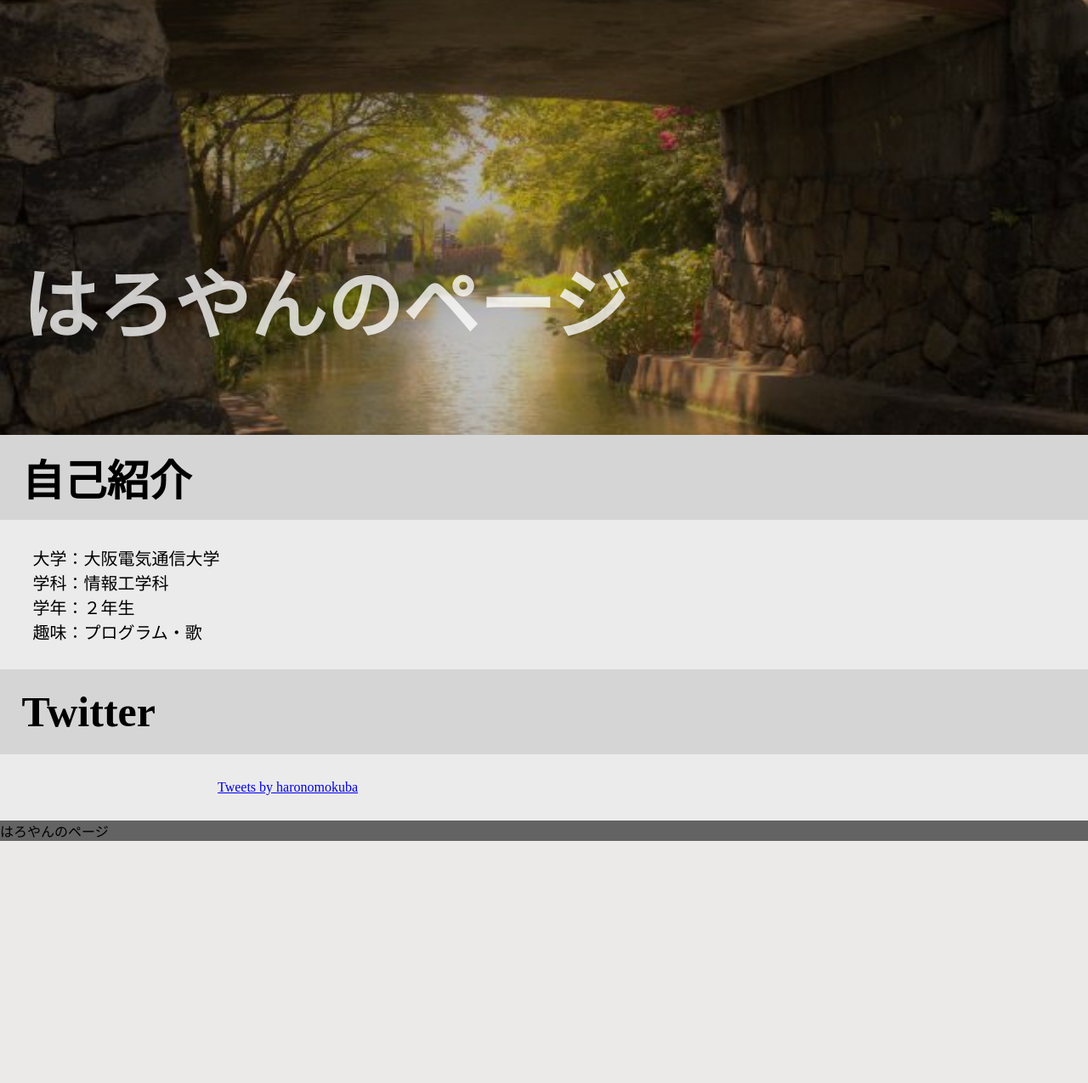
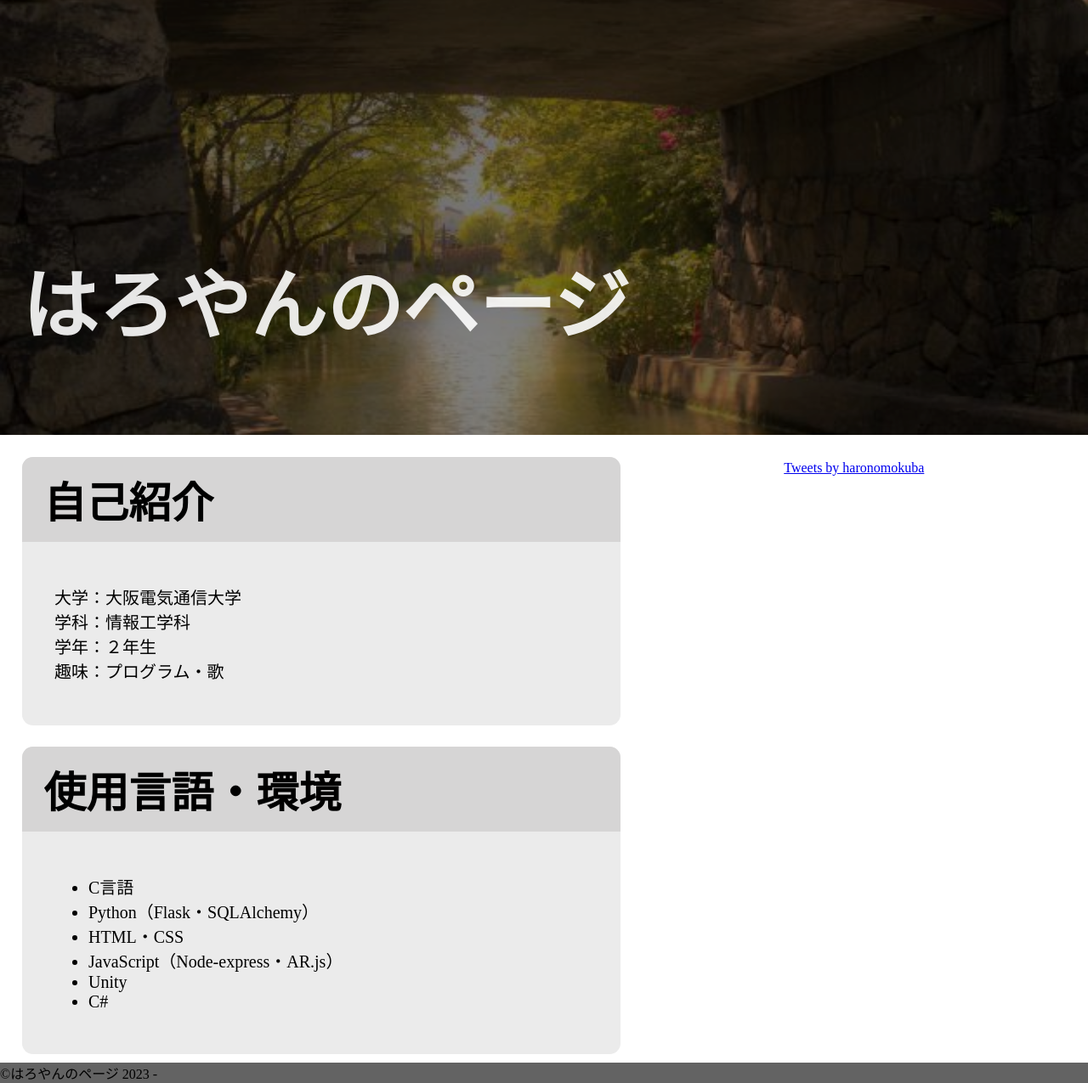
Before and after one commit to haroyan888/Haroyan_homepage, a Flask app: page / in a window 1280 px wide. Shown: the part 70-1345 px from the top of the page at 85% size. Before the commit the page ends 1060 px from the top, so only its background shows below. Run offline with Flask 3, Linux system fonts and the light colour scheme; some libraries are stand-ins or nearby versions.

Commit message:
フレックス表示に対応

```diff
--- a/static/css/style.css
+++ b/static/css/style.css
@@ -28,7 +28,7 @@ header {
 }
 
 .image-text {
-    color: #ffffffc5;
+    color: #ffffffe5;
     font-size: clamp(40px, 7vw, 100px);
     position: absolute;
     display: block;
@@ -40,12 +40,21 @@ header {
     width: 100%;
     height: 40vw;
     object-fit: cover;
-    filter: brightness(75%);
+    filter: brightness(50%);
     margin-bottom: 0;
 }
 
-.block-item {
-    background-color: #ebebeb;
+@media screen and (min-width: 1000px) {
+  .flex-contents {
+      display: flex;
+  }
+
+  .block-item {
+      background-color: #ebebeb;
+      margin: 2vw 0 0 2vw;
+      width: 55vw;
+      border-radius: 1vw;
+  }
 }
 
 .block-title {
@@ -53,9 +62,10 @@ header {
     align-items: center;
     margin-top: 0;
     margin-bottom: 0;
-    height: 100px;
+    height: clamp(70px, 12.5vh, 100px);
     width: calc(100% - clamp(10px, 2vw, 30px));
     padding-left: clamp(10px, 2vw, 30px);
+    border-radius: 1vw 1vw 0 0;
     font-size: clamp(30px, 4vw, 50px);
     background-color: #d6d5d5;
 }
@@ -66,17 +76,51 @@ header {
     padding-bottom: 30px;
 }
 
-#intro-body {
+.list-block {
     margin-left: clamp(20px, 3vw, 40px);
     font-size: 20px;
 }
 
-#twitter-container {
-    margin: 0 auto 0 auto;
-    width: 60vw;
+#intro-list {
+    padding-left: 0;
+}
+
+.list-content {
+    list-style:none;
+}
+
+@media screen and (min-width: 1000px) {
+    #twitter-item {
+        margin-top: 0;
+        width: 400;
+        padding-top: 30px;
+        justify-content: flex-end;
+        margin-left: auto;
+        margin-right: auto;
+        padding-left: 2vw;
+        padding-right: 2vw;
+    }
+}
+
+@media screen and (max-width: 1000px) {
+    .block-item {
+        background-color: #ebebeb;
+        margin: 2vw auto 0 auto;
+        width: 75vw;
+        min-width: 450px;
+        border-radius: 1vw;
+    }
+
+    #twitter-item {
+        padding-top: 30px;
+    }
+    .twitter-timeline {
+        margin-left: auto;
+        margin-right: auto;
+    }
 }
 
 footer {
-    margin-top: 0;
+    margin-top: 10px;
     background-color: #636363;
 }
--- a/templates/index.html
+++ b/templates/index.html
@@ -18,24 +18,43 @@
             <h2 class="image-text">はろやんのページ</h2>
     </div>
 
-    <div class="block-item">
-        <h2 class="block-title">自己紹介</h2>
-        <div class="block-body" id="intro-body">
-            大学：大阪電気通信大学<br>
-            学科：情報工学科<br>
-            学年：２年生<br>
-            趣味：プログラム・歌
+    <div class="flex-contents">
+        <div>
+            <div class="block-item">
+                <h2 class="block-title">自己紹介</h2>
+                <div class="block-body" id="intro-body">
+                    <ul class="list-block" id="intro-list">
+                        <li class="list-content">大学：大阪電気通信大学</li>
+                        <li class="list-content">学科：情報工学科</li>
+                        <li class="list-content">学年：２年生</li>
+                        <li class="list-content">趣味：プログラム・歌</li>
+                    </ul>
+                </div>
+            </div>
+
+            <div class="block-item">
+                <h2 class="block-title">使用言語・環境</h2>
+                <div class="block-body" id="useLangEnv-body">
+                    <ul class="list-block">
+                        <li>C言語</li>
+                        <li>Python（Flask・SQLAlchemy）</li>
+                        <li>HTML・CSS</li>
+                        <li>JavaScript（Node-express・AR.js）</li>
+                        <li>Unity</li>
+                        <li>C#</li>
+                    </ul>
+                </div>
+            </div>
         </div>
+
+        <div id="twitter-item">
+            <a class="twitter-timeline" data-width="400" data-height="600" href="https://twitter.com/haronomokuba?ref_src=twsrc%5Etfw">Tweets by haronomokuba</a>
+        </div>
+
     </div>
 
-    <div class="block-item" >
-        <h2 class="block-title">Twitter</h2>
-        <div class="block-body" id="twitter-container">
-            <a class="twitter-timeline" href="https://twitter.com/haronomokuba?ref_src=twsrc%5Etfw">Tweets by haronomokuba</a>
-        </div>
-    </div>
 
-    <footer>はろやんのページ</footer>
+    <footer>©はろやんのページ 2023 -</footer>
     <script async src="https://platform.twitter.com/widgets.js" charset="utf-8"></script>
 </body>
 </html>
```
